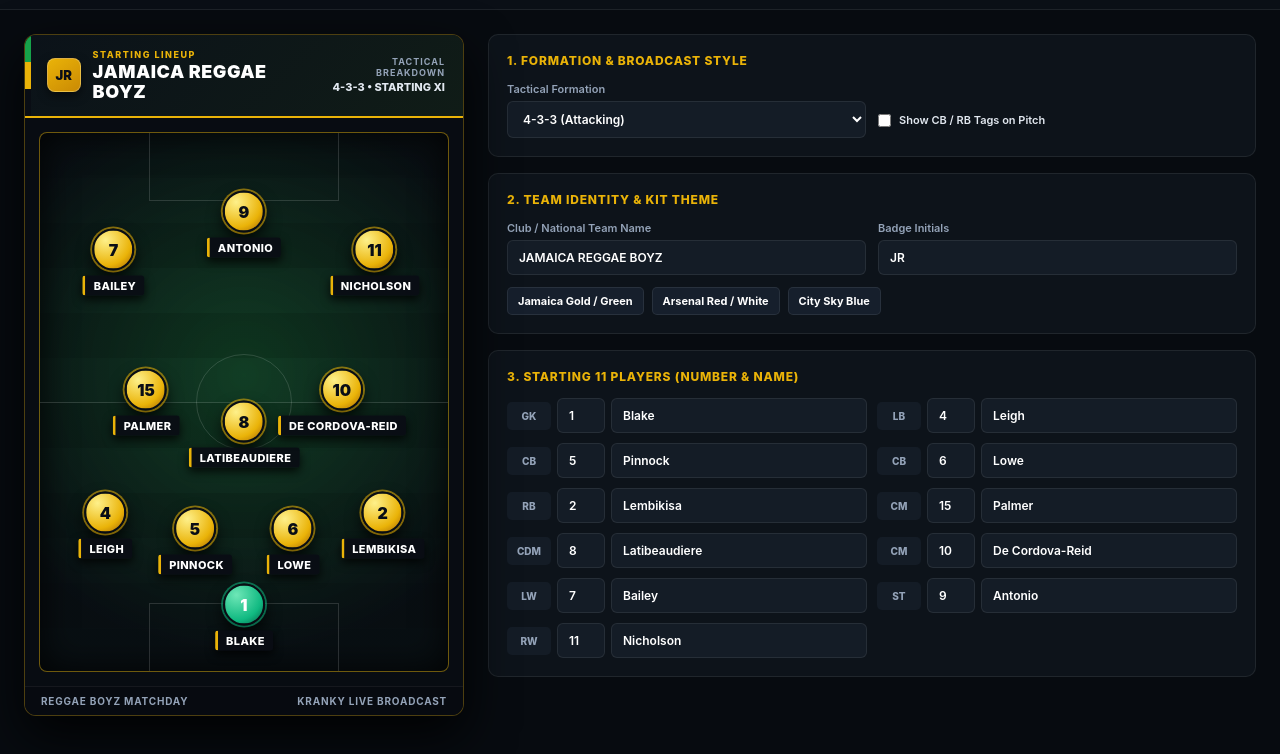
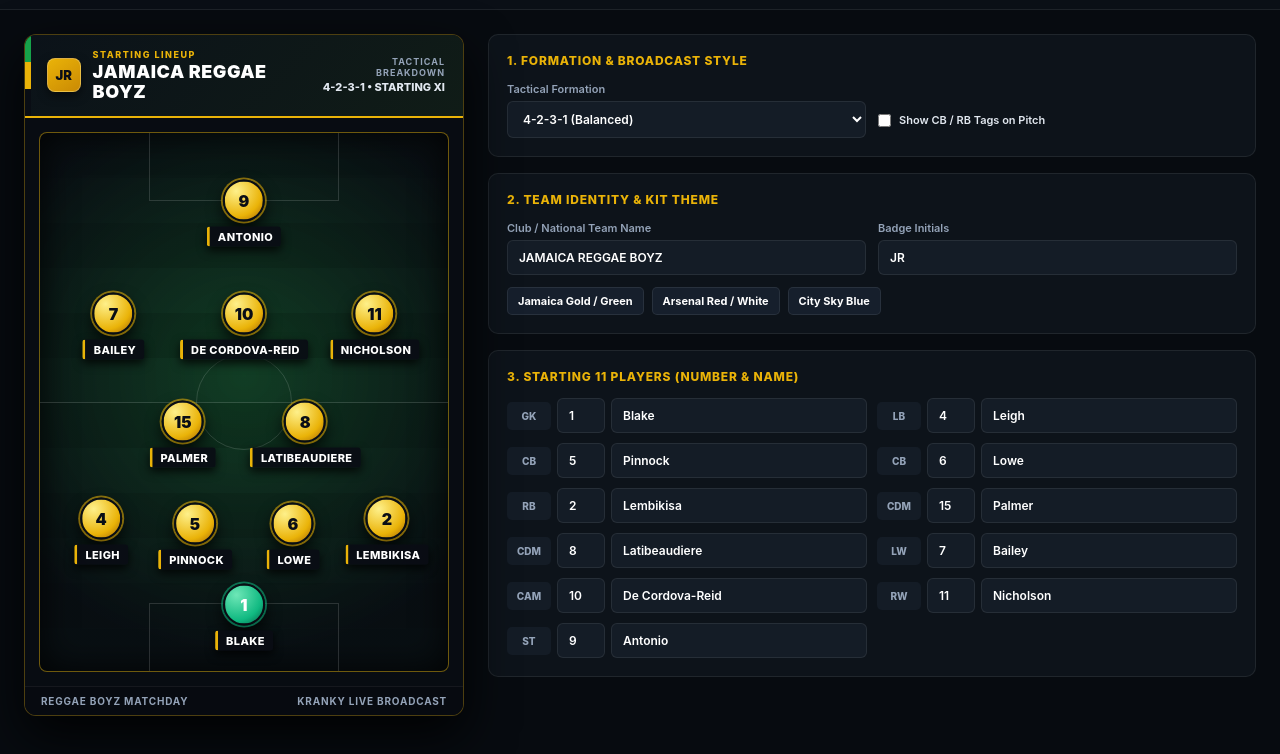
Before and after one commit to spencber/kranky-starting-11, a plain HTML site: page index.html in a window 1280 px wide. Shown: the part 46-800 px from the top of the page. Drawn offline with Linux system fonts and the light colour scheme.

Commit message:
Update index.html

```diff
--- a/index.html
+++ b/index.html
@@ -206,7 +206,6 @@
       border-radius: 8px;
       border: 1.5px solid rgba(234, 179, 8, 0.45);
       overflow: hidden;
-      /* Mowed turf stripes + floodlight center glow */
       background:
         radial-gradient(circle at 50% 45%, rgba(22, 163, 74, 0.22) 0%, rgba(8, 13, 18, 0.92) 78%),
         repeating-linear-gradient(
@@ -262,7 +261,7 @@
       border-bottom: none;
     }
 
-    /* --- PLAYER TOKENS (NO FLOATING CB/RB CLUTTER!) --- */
+    /* --- PLAYER TOKENS --- */
     .player-node {
       position: absolute;
       transform: translate(-50%, -50%);
@@ -479,7 +478,7 @@
         </div>
         <div class="header-right">
           <div class="tactical-label">Tactical Breakdown</div>
-          <div class="formation-readout" id="displayFormation">4-3-3 • ATTACKING</div>
+          <div class="formation-readout" id="displayFormation">4-2-3-1 • STARTING XI</div>
         </div>
       </div>
 
@@ -507,10 +506,14 @@
           <div>
             <label>Tactical Formation</label>
             <select id="formationSelect" onchange="handleFormationChange()">
+              <option value="4-2-3-1">4-2-3-1 (Balanced)</option>
               <option value="4-3-3">4-3-3 (Attacking)</option>
-              <option value="4-2-3-1">4-2-3-1 (Balanced)</option>
-              <option value="3-5-2">3-5-2 (Wingbacks)</option>
+              <option value="3-4-3">3-4-3 (Wide Wingbacks)</option>
+              <option value="3-5-2">3-5-2 (Midfield Control)</option>
               <option value="4-4-2">4-4-2 (Classic)</option>
+              <option value="5-3-2">5-3-2 (Low Block / Counter)</option>
+              <option value="4-1-4-1">4-1-4-1 (Holding Pivot)</option>
+              <option value="4-3-2-1">4-3-2-1 (Christmas Tree)</option>
             </select>
           </div>
           <div style="display:flex; align-items:flex-end; padding-bottom:6px;">
@@ -549,58 +552,138 @@
   </main>
 
   <script>
+    /* STRAIGHT, UNMISTAKABLE TACTICAL LINES (NO OVER-CURVING) */
     const FORMATIONS = {
+      "4-2-3-1": [
+        { pos: "GK", x: 50, y: 90 },
+        /* Flat Back 4 */
+        { pos: "LB", x: 15, y: 74 },
+        { pos: "CB", x: 38, y: 75 },
+        { pos: "CB", x: 62, y: 75 },
+        { pos: "RB", x: 85, y: 74 },
+        /* Flat Double Pivot (2) */
+        { pos: "CDM", x: 35, y: 56 },
+        { pos: "CDM", x: 65, y: 56 },
+        /* Flat Attacking Band (3) */
+        { pos: "LW", x: 18, y: 36 },
+        { pos: "CAM", x: 50, y: 36 },
+        { pos: "RW", x: 82, y: 36 },
+        /* Lone Striker (1) */
+        { pos: "ST", x: 50, y: 15 }
+      ],
       "4-3-3": [
         { pos: "GK", x: 50, y: 90 },
-        { pos: "LB", x: 16, y: 73 },
-        { pos: "CB", x: 38, y: 76 },
-        { pos: "CB", x: 62, y: 76 },
-        { pos: "RB", x: 84, y: 73 },
-        { pos: "CM", x: 26, y: 50 },
-        { pos: "CDM", x: 50, y: 56 },
-        { pos: "CM", x: 74, y: 50 },
-        { pos: "LW", x: 18, y: 24 },
-        { pos: "ST", x: 50, y: 17 },
-        { pos: "RW", x: 82, y: 24 }
+        /* Flat Back 4 */
+        { pos: "LB", x: 15, y: 74 },
+        { pos: "CB", x: 38, y: 75 },
+        { pos: "CB", x: 62, y: 75 },
+        { pos: "RB", x: 85, y: 74 },
+        /* Flat Midfield 3 */
+        { pos: "CM", x: 24, y: 49 },
+        { pos: "CDM", x: 50, y: 50 },
+        { pos: "CM", x: 76, y: 49 },
+        /* Front 3 */
+        { pos: "LW", x: 18, y: 21 },
+        { pos: "ST", x: 50, y: 18 },
+        { pos: "RW", x: 82, y: 21 }
       ],
-      "4-2-3-1": [
+      "3-4-3": [
         { pos: "GK", x: 50, y: 90 },
-        { pos: "LB", x: 16, y: 73 },
-        { pos: "CB", x: 38, y: 76 },
-        { pos: "CB", x: 62, y: 76 },
-        { pos: "RB", x: 84, y: 73 },
-        { pos: "CDM", x: 35, y: 56 },
-        { pos: "CDM", x: 65, y: 56 },
-        { pos: "LW", x: 18, y: 34 },
-        { pos: "CAM", x: 50, y: 36 },
-        { pos: "RW", x: 82, y: 34 },
-        { pos: "ST", x: 50, y: 16 }
+        /* Flat Back 3 */
+        { pos: "CB", x: 24, y: 75 },
+        { pos: "CB", x: 50, y: 75 },
+        { pos: "CB", x: 76, y: 75 },
+        /* Flat Midfield 4 */
+        { pos: "LWB", x: 14, y: 49 },
+        { pos: "CM", x: 38, y: 49 },
+        { pos: "CM", x: 62, y: 49 },
+        { pos: "RWB", x: 86, y: 49 },
+        /* Front 3 */
+        { pos: "LW", x: 20, y: 21 },
+        { pos: "ST", x: 50, y: 18 },
+        { pos: "RW", x: 80, y: 21 }
       ],
       "3-5-2": [
         { pos: "GK", x: 50, y: 90 },
-        { pos: "CB", x: 25, y: 75 },
-        { pos: "CB", x: 50, y: 77 },
-        { pos: "CB", x: 75, y: 75 },
-        { pos: "LWB", x: 13, y: 50 },
-        { pos: "CM", x: 34, y: 54 },
-        { pos: "CDM", x: 50, y: 44 },
-        { pos: "CM", x: 66, y: 54 },
-        { pos: "RWB", x: 87, y: 50 },
+        /* Flat Back 3 */
+        { pos: "CB", x: 24, y: 75 },
+        { pos: "CB", x: 50, y: 75 },
+        { pos: "CB", x: 76, y: 75 },
+        /* Flat Midfield 5 */
+        { pos: "LWB", x: 12, y: 49 },
+        { pos: "CM", x: 31, y: 49 },
+        { pos: "CDM", x: 50, y: 50 },
+        { pos: "CM", x: 69, y: 49 },
+        { pos: "RWB", x: 88, y: 49 },
+        /* Flat Front 2 */
         { pos: "ST", x: 36, y: 19 },
         { pos: "ST", x: 64, y: 19 }
       ],
       "4-4-2": [
         { pos: "GK", x: 50, y: 90 },
-        { pos: "LB", x: 16, y: 73 },
+        /* Flat Back 4 */
+        { pos: "LB", x: 15, y: 74 },
+        { pos: "CB", x: 38, y: 75 },
+        { pos: "CB", x: 62, y: 75 },
+        { pos: "RB", x: 85, y: 74 },
+        /* Flat Midfield 4 */
+        { pos: "LM", x: 15, y: 48 },
+        { pos: "CM", x: 38, y: 48 },
+        { pos: "CM", x: 62, y: 48 },
+        { pos: "RM", x: 85, y: 48 },
+        /* Flat Front 2 */
+        { pos: "ST", x: 36, y: 19 },
+        { pos: "ST", x: 64, y: 19 }
+      ],
+      "5-3-2": [
+        { pos: "GK", x: 50, y: 90 },
+        /* Flat Back 5 */
+        { pos: "LWB", x: 12, y: 73 },
+        { pos: "CB", x: 31, y: 75 },
+        { pos: "CB", x: 50, y: 75 },
+        { pos: "CB", x: 69, y: 75 },
+        { pos: "RWB", x: 88, y: 73 },
+        /* Flat Midfield 3 */
+        { pos: "CM", x: 26, y: 48 },
+        { pos: "CDM", x: 50, y: 48 },
+        { pos: "CM", x: 74, y: 48 },
+        /* Flat Front 2 */
+        { pos: "ST", x: 36, y: 19 },
+        { pos: "ST", x: 64, y: 19 }
+      ],
+      "4-1-4-1": [
+        { pos: "GK", x: 50, y: 90 },
+        /* Flat Back 4 */
+        { pos: "LB", x: 15, y: 75 },
         { pos: "CB", x: 38, y: 76 },
         { pos: "CB", x: 62, y: 76 },
-        { pos: "RB", x: 84, y: 73 },
-        { pos: "LM", x: 16, y: 46 },
-        { pos: "CM", x: 38, y: 49 },
-        { pos: "CM", x: 62, y: 49 },
-        { pos: "RM", x: 84, y: 46 },
-        { pos: "ST", x: 36, y: 19 },
-        { pos: "ST", x: 64, y: 19 }
+        { pos: "RB", x: 85, y: 75 },
+        /* Single Pivot (1) */
+        { pos: "CDM", x: 50, y: 58 },
+        /* Flat Midfield 4 */
+        { pos: "LM", x: 15, y: 38 },
+        { pos: "CM", x: 38, y: 38 },
+        { pos: "CM", x: 62, y: 38 },
+        { pos: "RM", x: 85, y: 38 },
+        /* Lone Striker (1) */
+        { pos: "ST", x: 50, y: 15 }
+      ],
+      "4-3-2-1": [
+        { pos: "GK", x: 50, y: 90 },
+        /* Flat Back 4 */
+        { pos: "LB", x: 15, y: 75 },
+        { pos: "CB", x: 38, y: 76 },
+        { pos: "CB", x: 62, y: 76 },
+        { pos: "RB", x: 85, y: 75 },
+        /* Flat Midfield 3 */
+        { pos: "CM", x: 25, y: 55 },
+        { pos: "CDM", x: 50, y: 55 },
+        { pos: "CM", x: 75, y: 55 },
+        /* Flat Dual CAMs (2) */
+        { pos: "CAM", x: 34, y: 35 },
+        { pos: "CAM", x: 66, y: 35 },
+        /* Lone Striker (1) */
+        { pos: "ST", x: 50, y: 15 }
       ]
     };
 
@@ -612,10 +695,10 @@
       { num: "2", name: "Lembikisa" },
       { num: "15", name: "Palmer" },
       { num: "8", name: "Latibeaudiere" },
+      { num: "7", name: "Bailey" },
       { num: "10", name: "De Cordova-Reid" },
-      { num: "7", name: "Bailey" },
-      { num: "9", name: "Antonio" },
-      { num: "11", name: "Nicholson" }
+      { num: "11", name: "Nicholson" },
+      { num: "9", name: "Antonio" }
     ];
 
     function buildInputs() {
@@ -728,7 +811,6 @@
       alert("Copied clean OBS Browser Source URL:\n" + url.toString());
     }
 
-    // Live sync between Studio tab and OBS Browser Source
     window.addEventListener("storage", () => {
       loadState();
       buildInputs();
```
